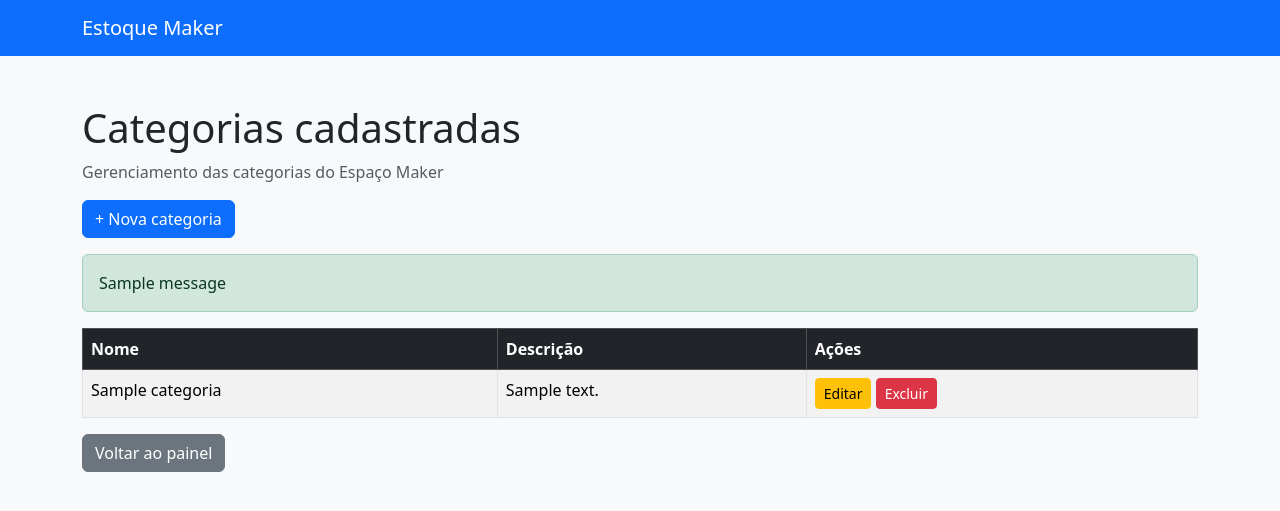
After one commit to andre7santos-debug/Controle_de_Estoque_EM, a Django app: page /categorias/ in a window 1280 px wide. The commit adds this page. Shown: the top 511 px of the page. Run offline with Django 5.2, Linux system fonts and the light colour scheme; a user stored in the database is signed in; tables that the repository leaves empty hold one stand-in row (values such as "Sample post"); one stand-in notice (Sample message) is shown.

Commit message:
Gerenciamento de categorias e implementação ao painel

```diff
--- /dev/null
+++ b/estoque/templates/estoque/lista_categorias.html
@@ -0,0 +1,85 @@
+<!DOCTYPE html>
+<html lang="pt-br">
+<head>
+    <meta charset="UTF-8">
+    <meta name="viewport" content="width=device-width, initial-scale=1.0">
+    <title>Categorias - Estoque Maker</title>
+    <link href="https://cdn.jsdelivr.net/npm/bootstrap@5.3.3/dist/css/bootstrap.min.css"
+          rel="stylesheet">
+</head>
+<body class="bg-light">
+
+<nav class="navbar navbar-dark bg-primary">
+    <div class="container">
+        <a class="navbar-brand" href="{% url 'home' %}">
+            Estoque Maker
+        </a>
+    </div>
+</nav>
+
+<main class="container mt-5">
+    <h1>Categorias cadastradas</h1>
+    <p class="text-muted">
+        Gerenciamento das categorias do Espaço Maker
+    </p>
+
+    {% if user.is_staff %}
+    <a href="{% url 'cadastrar_categoria' %}"
+       class="btn btn-primary mb-3">
+        + Nova categoria
+    </a>
+    {% endif %}
+
+    {% for message in messages %}
+    <div class="alert alert-{{ message.tags }}">
+        {{ message }}
+    </div>
+    {% endfor %}
+
+    <div class="table-responsive">
+        <table class="table table-striped table-bordered">
+            <thead class="table-dark">
+                <tr>
+                    <th>Nome</th>
+                    <th>Descrição</th>
+                    <th>Ações</th>
+                </tr>
+            </thead>
+            <tbody>
+                {% for categoria in categorias %}
+                <tr>
+                    <td>{{ categoria.nome }}</td>
+                    <td>{{ categoria.descricao }}</td>
+                    <td>
+                        {% if user.is_staff %}
+                        <a href="{% url 'editar_categoria' categoria.pk %}"
+                           class="btn btn-warning btn-sm">
+                            Editar
+                        </a>
+                        <a href="{% url 'excluir_categoria' categoria.pk %}"
+                           class="btn btn-danger btn-sm">
+                            Excluir
+                        </a>
+                        {% else %}
+                        -
+                        {% endif %}
+                    </td>
+                </tr>
+                {% empty %}
+                <tr>
+                    <td colspan="3" class="text-center">
+                        Nenhuma categoria cadastrada.
+                    </td>
+                </tr>
+                {% endfor %}
+            </tbody>
+        </table>
+    </div>
+
+    <a href="{% url 'home' %}" class="btn btn-secondary">
+        Voltar ao painel
+    </a>
+</main>
+
+</body>
+</html>
--- a/estoque/urls.py
+++ b/estoque/urls.py
@@ -27,4 +27,24 @@ urlpatterns = [
         views.excluir_material,
         name="excluir_material"
     ),
+        path(
+        "categorias/",
+        views.lista_categorias,
+        name="lista_categorias"
+    ),
+    path(
+        "categorias/nova/",
+        views.cadastrar_categoria,
+        name="cadastrar_categoria"
+    ),
+    path(
+        "categorias/<int:pk>/editar/",
+        views.editar_categoria,
+        name="editar_categoria"
+    ),
+    path(
+        "categorias/<int:pk>/excluir/",
+        views.excluir_categoria,
+        name="excluir_categoria"
+    ),
 ]
--- a/estoque/views.py
+++ b/estoque/views.py
@@ -2,9 +2,10 @@ from django.shortcuts import render, redirect, get_object_or_404
 from django.contrib.auth.decorators import login_required
 from django.contrib import messages
 from django.core.exceptions import PermissionDenied
+from django.db.models.deletion import ProtectedError
 
-from .models import Material
-from .forms import MaterialForm
+from .models import Material, Categoria
+from .forms import MaterialForm, CategoriaForm
 
 
 def home(request):
@@ -93,3 +94,96 @@ def excluir_material(request, pk):
         "estoque/excluir_material.html",
         {"material": material}
     )
+
+
+@login_required(login_url="/admin/login/")
+def lista_categorias(request):
+    categorias = Categoria.objects.all().order_by("nome")
+
+    return render(
+        request,
+        "estoque/lista_categorias.html",
+        {"categorias": categorias}
+    )
+
+
+@login_required(login_url="/admin/login/")
+def cadastrar_categoria(request):
+    if not request.user.is_staff:
+        raise PermissionDenied
+
+    if request.method == "POST":
+        form = CategoriaForm(request.POST)
+
+        if form.is_valid():
+            form.save()
+            messages.success(
+                request,
+                "Categoria cadastrada com sucesso!"
+            )
+            return redirect("lista_categorias")
+    else:
+        form = CategoriaForm()
+
+    return render(
+        request,
+        "estoque/form_categoria.html",
+        {"form": form, "titulo": "Cadastrar categoria"}
+    )
+
+
+@login_required(login_url="/admin/login/")
+def editar_categoria(request, pk):
+    if not request.user.is_staff:
+        raise PermissionDenied
+
+    categoria = get_object_or_404(Categoria, pk=pk)
+
+    if request.method == "POST":
+        form = CategoriaForm(request.POST, instance=categoria)
+
+        if form.is_valid():
+            form.save()
+            messages.success(
+                request,
+                "Categoria atualizada com sucesso!"
+            )
+            return redirect("lista_categorias")
+    else:
+        form = CategoriaForm(instance=categoria)
+
+    return render(
+        request,
+        "estoque/form_categoria.html",
+        {"form": form, "titulo": "Editar categoria"}
+    )
+
+
+@login_required(login_url="/admin/login/")
+def excluir_categoria(request, pk):
+    if not request.user.is_staff:
+        raise PermissionDenied
+
+    categoria = get_object_or_404(Categoria, pk=pk)
+
+    if request.method == "POST":
+        try:
+            categoria.delete()
+            messages.success(
+                request,
+                "Categoria excluída com sucesso!"
+            )
+        except ProtectedError:
+            messages.error(
+                request,
+                "Não é possível excluir esta categoria, pois "
+                "ela possui materiais ou equipamentos vinculados."
+            )
+
+        return redirect("lista_categorias")
+
+    return render(
+        request,
+        "estoque/excluir_categoria.html",
+        {"categoria": categoria}
+    )
```
Also changed, not shown: estoque/forms.py (+14 -1 lines), estoque/templates/estoque/excluir_categoria.html (added, +52 -0 lines), estoque/templates/estoque/form_categoria.html (added, +59 -0 lines), estoque/templates/estoque/home.html (+13 -0 lines).
